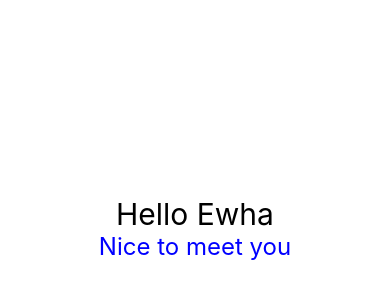
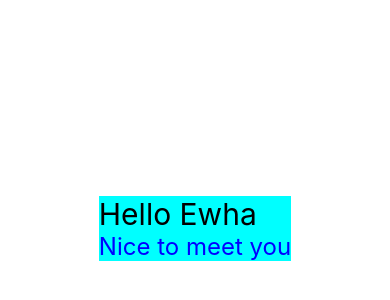
Before and after one commit to hyerindev/Mobile-App-Making, a React Native app: screen / in a window 390 px wide. Shown: the part 194-494 px from the top of the page. Built offline with nearby package versions, Linux system fonts and the light colour scheme.

Commit message:
(lab 1c) group by <View>

```diff
--- a/App.tsx
+++ b/App.tsx
@@ -4,9 +4,11 @@ import { StyleSheet, Text, View } from "react-native";
 const App = () => {
   return (
     <View style={styles.container}>
-      <Text style={{ fontSize: 30 }}>Hello Ewha</Text>
-      <Text style={{ fontSize: 24, color: "blue" }}>Nice to meet you</Text>
-      <StatusBar style="auto" />
+      <View style={{ backgroundColor: "cyan" }}>
+        <Text style={{ fontSize: 30 }}>Hello Ewha</Text>
+        <Text style={{ fontSize: 24, color: "blue" }}>Nice to meet you</Text>
+        <StatusBar style="auto" />
+      </View>
     </View>
   );
 };
```
